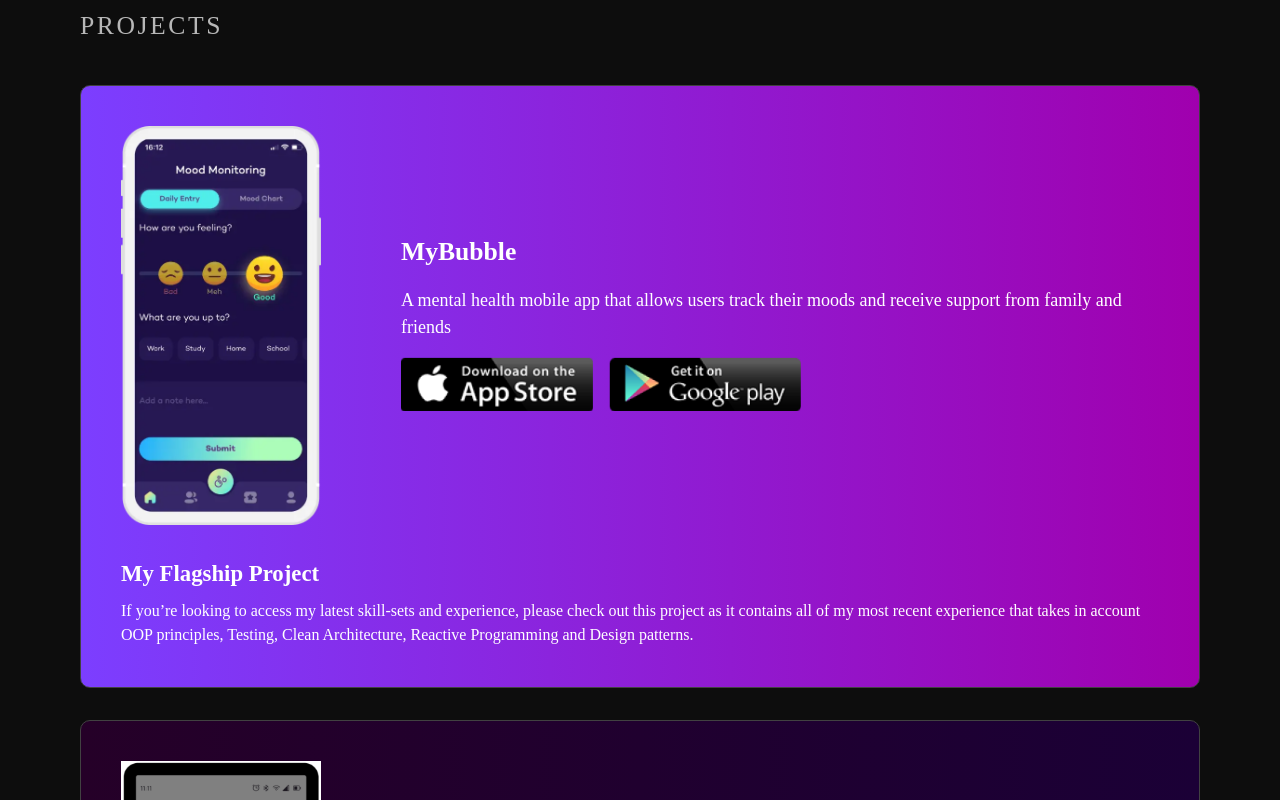
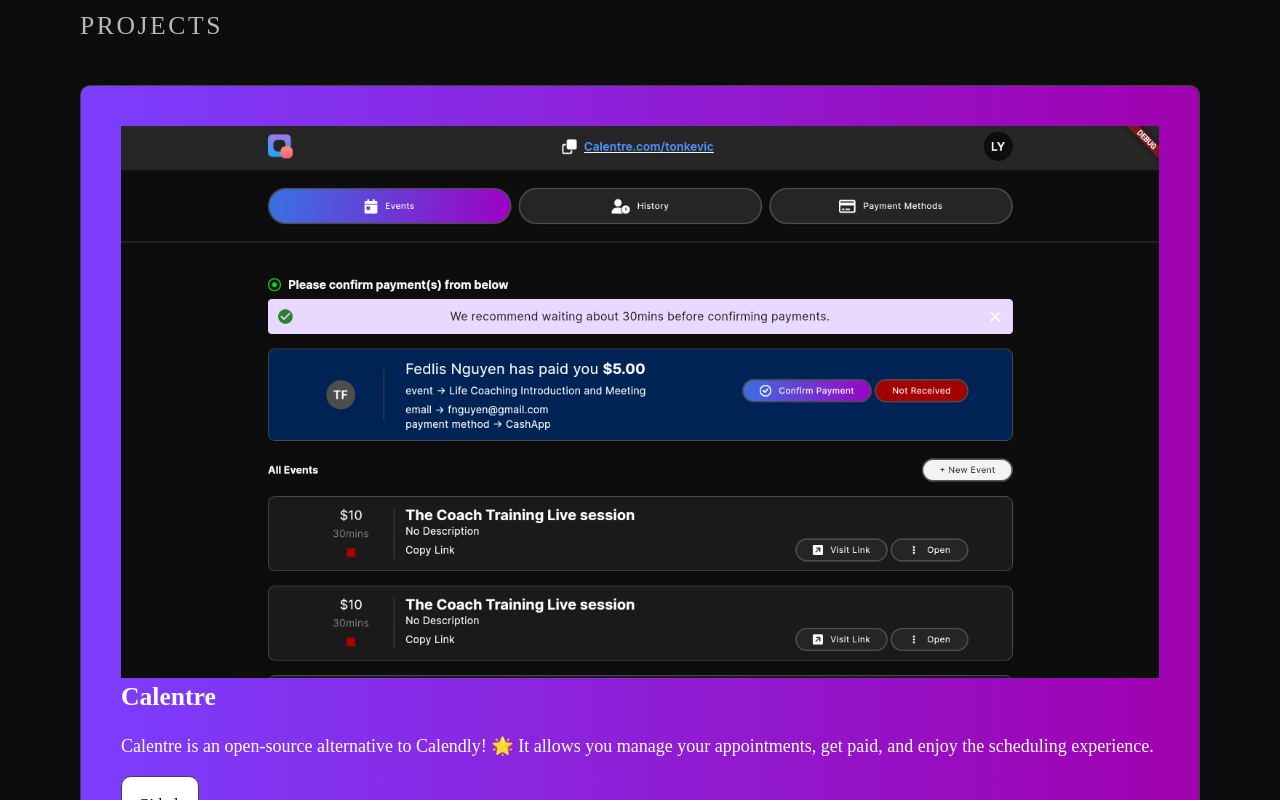
Before and after one commit to fiizzy/personal-website, a Next.js app: page / in a window 1280 px wide. Shown: the part 1760-2560 px from the top of the page. Built offline with nearby package versions, Linux system fonts and the light colour scheme; a web font is replaced by a local one.

Commit message:
chore: add a new flagship project

```diff
--- a/component/projects/Projects.tsx
+++ b/component/projects/Projects.tsx
@@ -25,9 +25,17 @@
                 : "bg-gradient-to-r from-darkGradient-1 to-darkGradient-2"
             } `}
           >
-            <div className="flex md:space-x-20 flex-wrap md:flex-nowrap items-center">
+            <div
+              className={`${
+                e.isFlagship ? "block" : "flex md:space-x-20"
+              }  flex-wrap md:flex-nowrap items-center`}
+            >
               <div>
-                <div className="w-[200px]">
+                <div
+                  className={`${
+                    e.isFlagship ? "" : "w-[200px]"
+                  } md:space-x-20 flex-wrap md:flex-nowrap items-center`}
+                >
                   <img
                     src={e.image}
                     alt={e.name}
--- a/component/projects/projectsData.ts
+++ b/component/projects/projectsData.ts
@@ -1,10 +1,19 @@
 export const projectData = [
+  {
+    name: "Calentre",
+    description:
+      "Calentre is an open-source alternative to Calendly! 🌟  It allows you manage your appointments, get paid, and enjoy the scheduling experience.",
+    image: "../../home_events.png",
+    isFlagship: true,
+    // github: "https://github.com/fiizzy",
+    github: "https://github.com/fiizzy/calentre",
+  },
   {
     name: "MyBubble",
     description:
       "A mental health mobile app that allows users track their moods and receive support from family and friends",
     image: "../../mybbuble.png",
-    isFlagship: true,
+    isFlagship: false,
     // github: "https://github.com/fiizzy",
     ios: "https://apps.apple.com/gb/app/mybubble-mood-tracker-journal/id1591195254",
     android:
```
Also changed, not shown: public/home_events.png (added).
